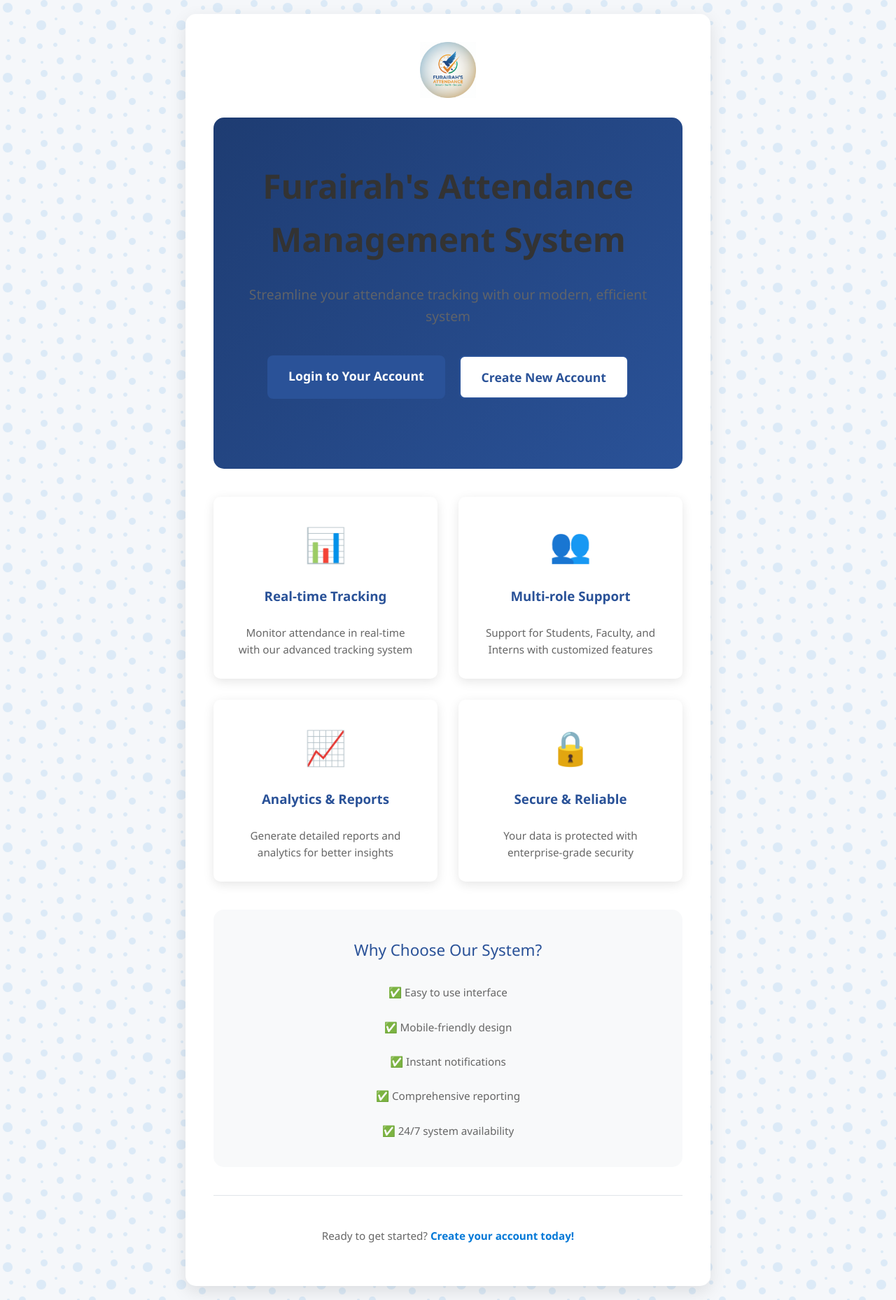
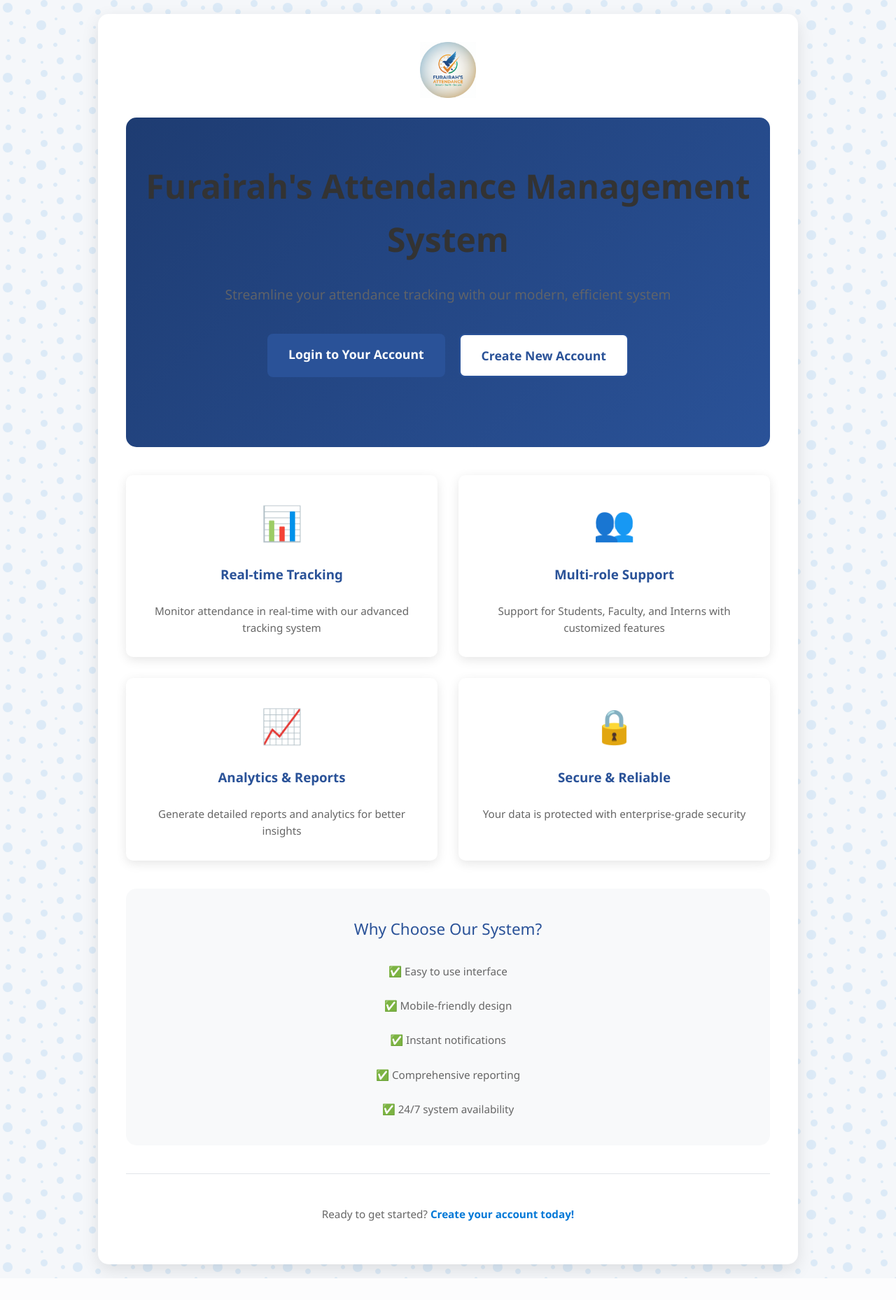
Before and after one commit to Furairah3/LabProject_-Foureiratou_ZAKARI_YAOU_IDI-, a PHP site: page /html/index.html in a window 1280 px wide. Shown: the whole page at 70% size. After the commit the page ends 1827 px from the top, so only its background shows below. Run offline with PHP 8.4, Linux system fonts and the light colour scheme.

Commit message:
Update mystyle.css

```diff
--- a/css/mystyle.css
+++ b/css/mystyle.css
@@ -13,7 +13,7 @@ body {
 }
 
 .container {
-    max-width: 750px;
+    max-width: 1000px;
     width: 90%;
     margin: 20px auto;
     background: white;
```
